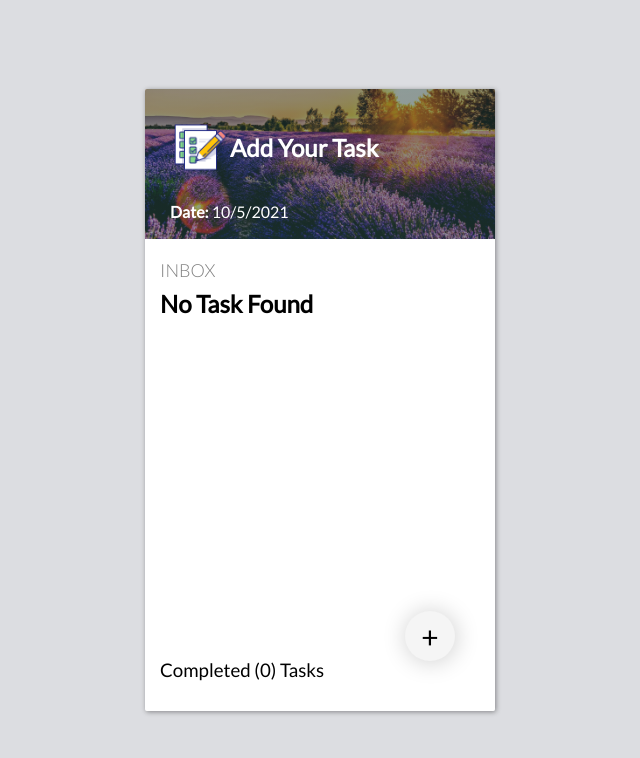
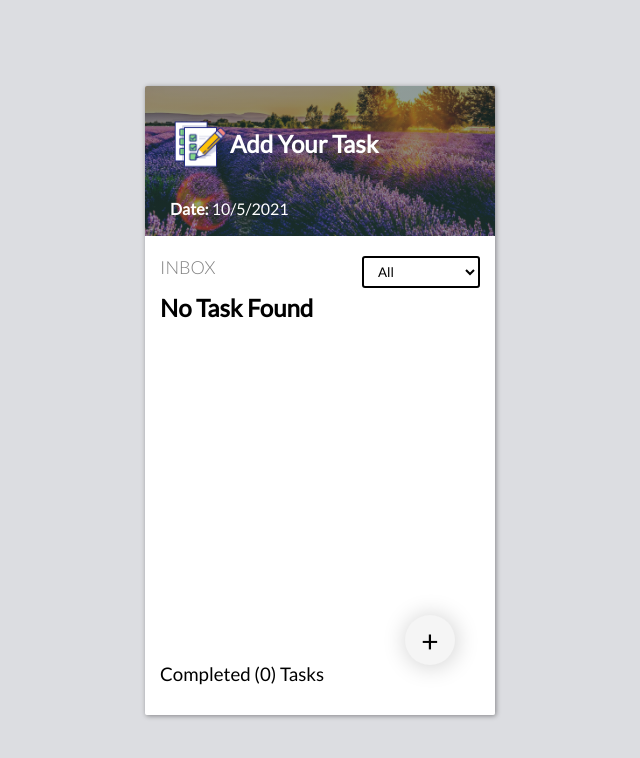
Before and after one commit to mhistiak3/Modern-PWA-TODO, a React (Create React App) app: page / in a window 1280 px wide. Shown: the top 758 px of the page, without its empty margins (320-960 px from the left). Built offline with nearby package versions, Linux system fonts and the light colour scheme.

Commit message:
Add Filter Option

```diff
--- a/public/ServiceWorker.js
+++ b/public/ServiceWorker.js
@@ -1,12 +1,12 @@
-let cacheData = "appV1";
+let cacheData = "todo_v_1.0.0";
 // Event for caches files for runnig in offline
 this.addEventListener("install", (event) => {
   event.waitUntil(
     caches.open(cacheData).then((cache) => {
       cache.addAll([
         "https://ia-todo.netlify.app/static/js/2.3c51dae2.chunk.js",
-        "https://ia-todo.netlify.app/static/js/main.f3231e17.chunk.js",
-        "https://ia-todo.netlify.app/static/css/main.be24d390.chunk.css",
+        "https://ia-todo.netlify.app/static/js/main.1aacd3ad.chunk.js",
+        "https://ia-todo.netlify.app/static/css/main.dfc17785.chunk.css",
         "index.html",
         "/manifest.json",
         "/static/media/logo.29f81146.png",
--- a/src/components/TodoList.js
+++ b/src/components/TodoList.js
@@ -2,18 +2,39 @@ import classes from "../style/TodoList.module.css";
 import AddIcon from "./AddIcon";
 import Todo from "./Todo";
 import { Scrollbars } from "react-custom-scrollbars";
-import { useContext } from "react";
+import { useContext, useState } from "react";
 import { Context } from "../context";
 
 const TodoList = () => {
+  const [state, setState] = useState("All");
+  let { TodosList, length } = useContext(Context);
 
-  let { TodosList, length } = useContext(Context);
+
+  const filterTodo = TodosList.filter((todo) => {
+    if (state === "All") {
+      return todo;
+    } else if (state === "Completed") {
+      return todo.completed === true;
+    } else if (state === "Incompleted") {
+      return todo.completed === false;
+    } else {
+      return todo;
+    }
+  });
+console.log(filterTodo);
   return (
     <div className={classes.todoList}>
-      <h1>INBOX</h1>
+      <div className={classes.todoListHeader}>
+        <h1>INBOX</h1>
+        <select onChange={(e) => setState(e.target.value)}>
+          <option value="All">All</option>
+          <option value="Completed">Completed</option>
+          <option value="Incompleted">Incompleted</option>
+        </select>
+      </div>
       <Scrollbars style={{ height: "350px" }}>
         {TodosList.length > 0 ? (
-          TodosList.map((MyTodo) => <Todo task={MyTodo} key={MyTodo.id} />)
+          filterTodo.map((MyTodo) => <Todo task={MyTodo} key={MyTodo.id} />)
         ) : (
           <h2>No Task Found</h2>
         )}
--- a/src/style/TodoList.module.css
+++ b/src/style/TodoList.module.css
@@ -5,18 +5,29 @@
   position: relative;
   overflow-x: hidden;
 }
-.todoList > h1 {
-  font-weight: 300;
-  color: gray;
-  padding-bottom: 8px;
-  font-size: 18px;
-}
+
 .todoList > h3 {
   padding-top: 20px;
   padding-bottom: 10px;
   font-weight: 400;
 }
-
+.todoListHeader{
+  display: flex;
+  justify-content: space-between;
+  margin-bottom: 5px;
+}
+.todoListHeader >h1{
+ font-weight: 300;
+  color: gray;
+  padding-bottom: 8px;
+  font-size: 18px;
+}
+.todoListHeader select{
+  padding: 5px 10px;
+ background-color: white;
+  border: 2px solid black;
+  border-radius: 3px;
+}
 .singleTodo {
   display: grid;
   grid-template-columns: 6fr 1fr;
```
Also changed, not shown: public/manifest.json.
